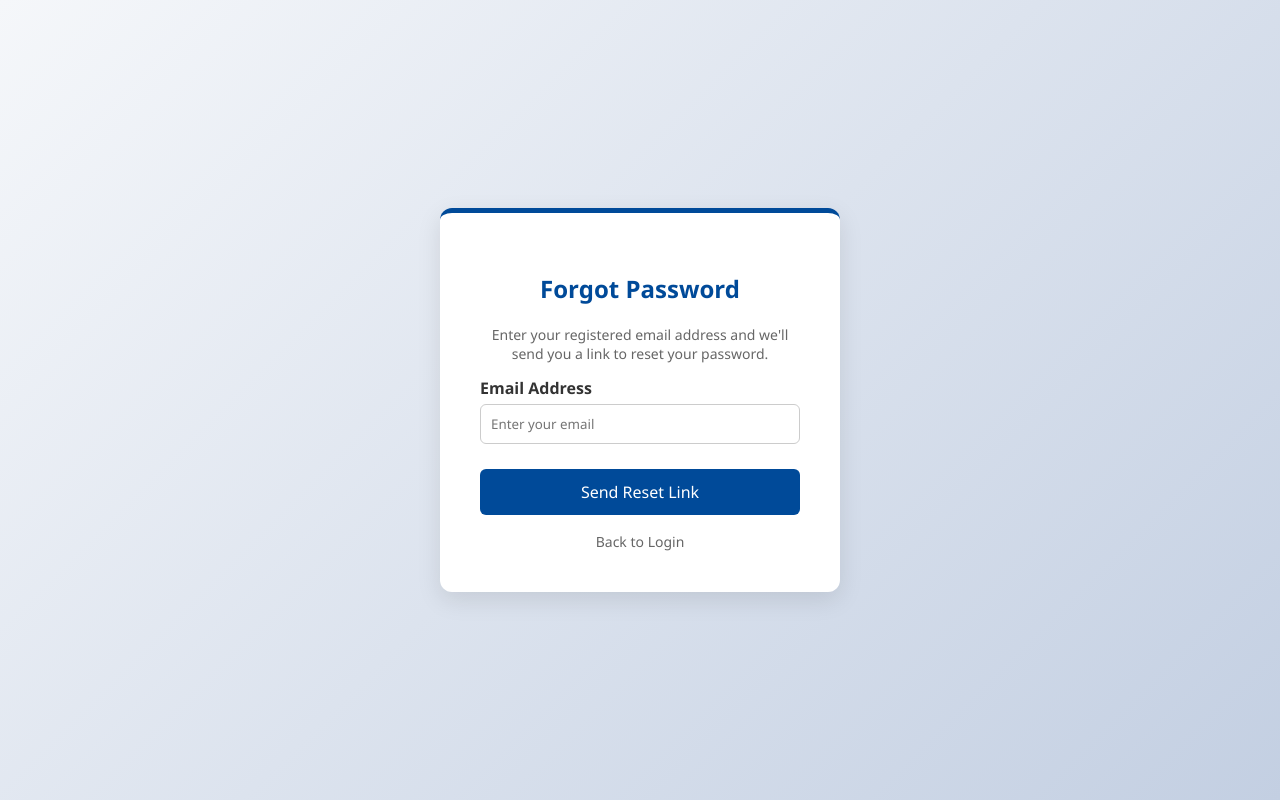
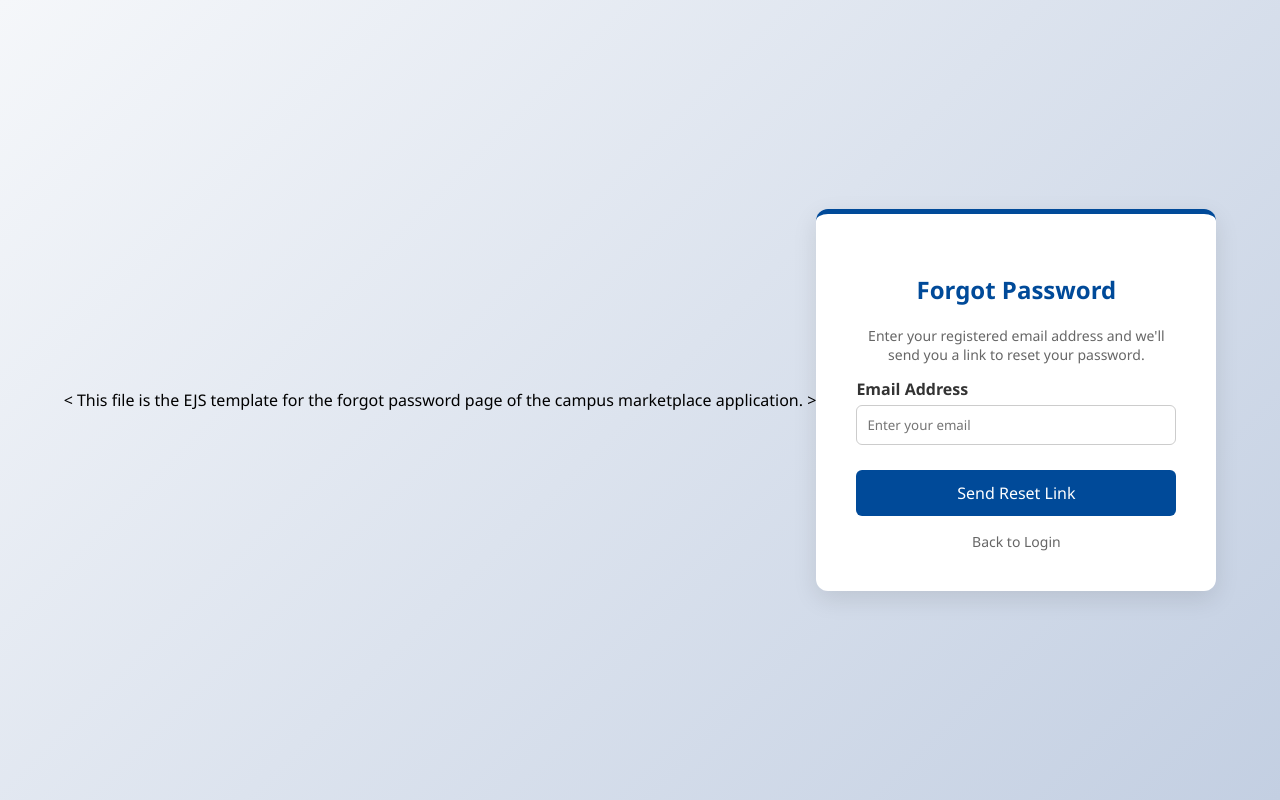
Before and after one commit to Duan514/comp3810sef_group12, a Node server app: page /forgot-password in a window 1280 px wide. Run offline with Node 20, Linux system fonts and the light colour scheme; some libraries are stand-ins or nearby versions.

Commit message:
Update forgot-password.ejs

```diff
--- a/views/forgot-password.ejs
+++ b/views/forgot-password.ejs
@@ -1,4 +1,4 @@
-<!-- This file is the EJS template for the forgot password page of the campus marketplace application. -->
+< This file is the EJS template for the forgot password page of the campus marketplace application. >
 
 <!DOCTYPE html>
 <html lang="en">
```
